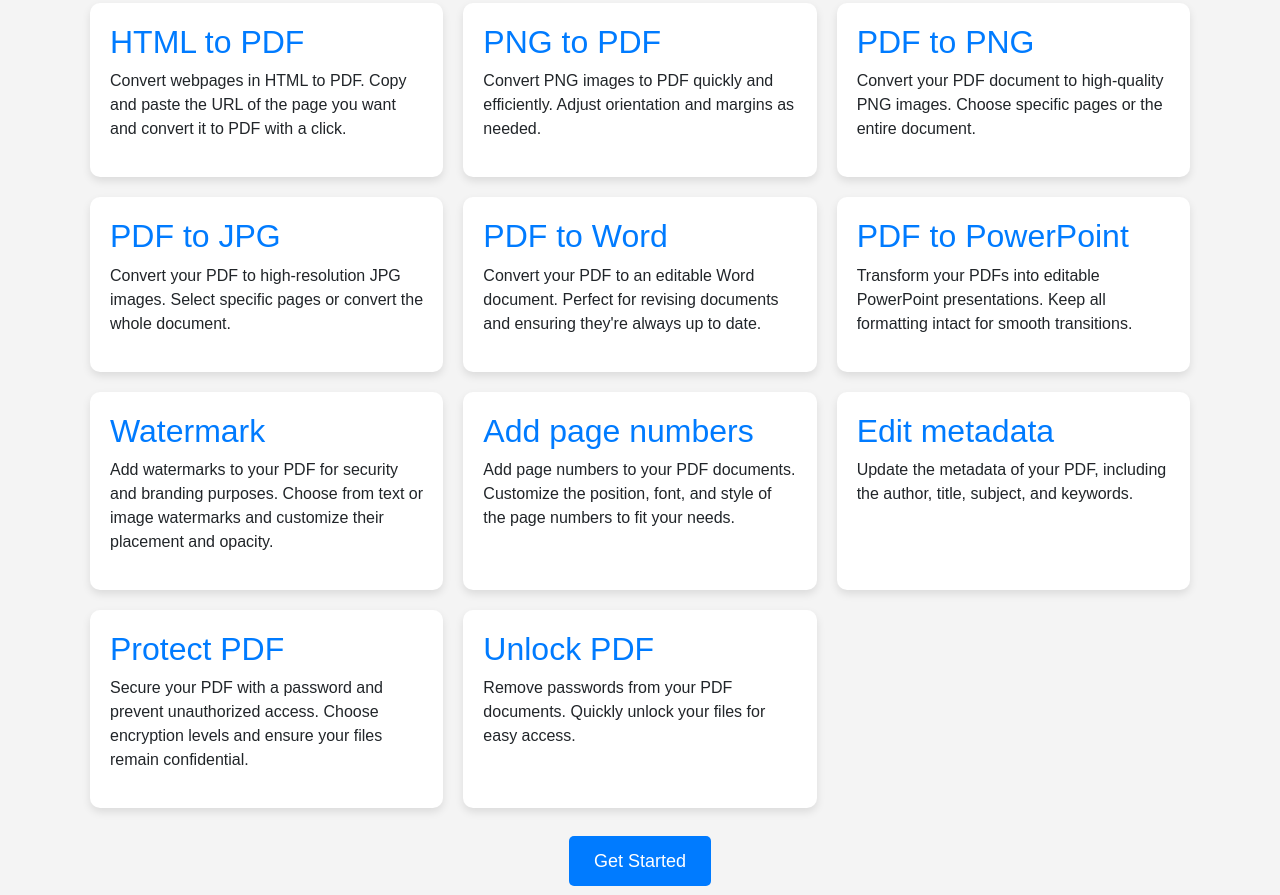
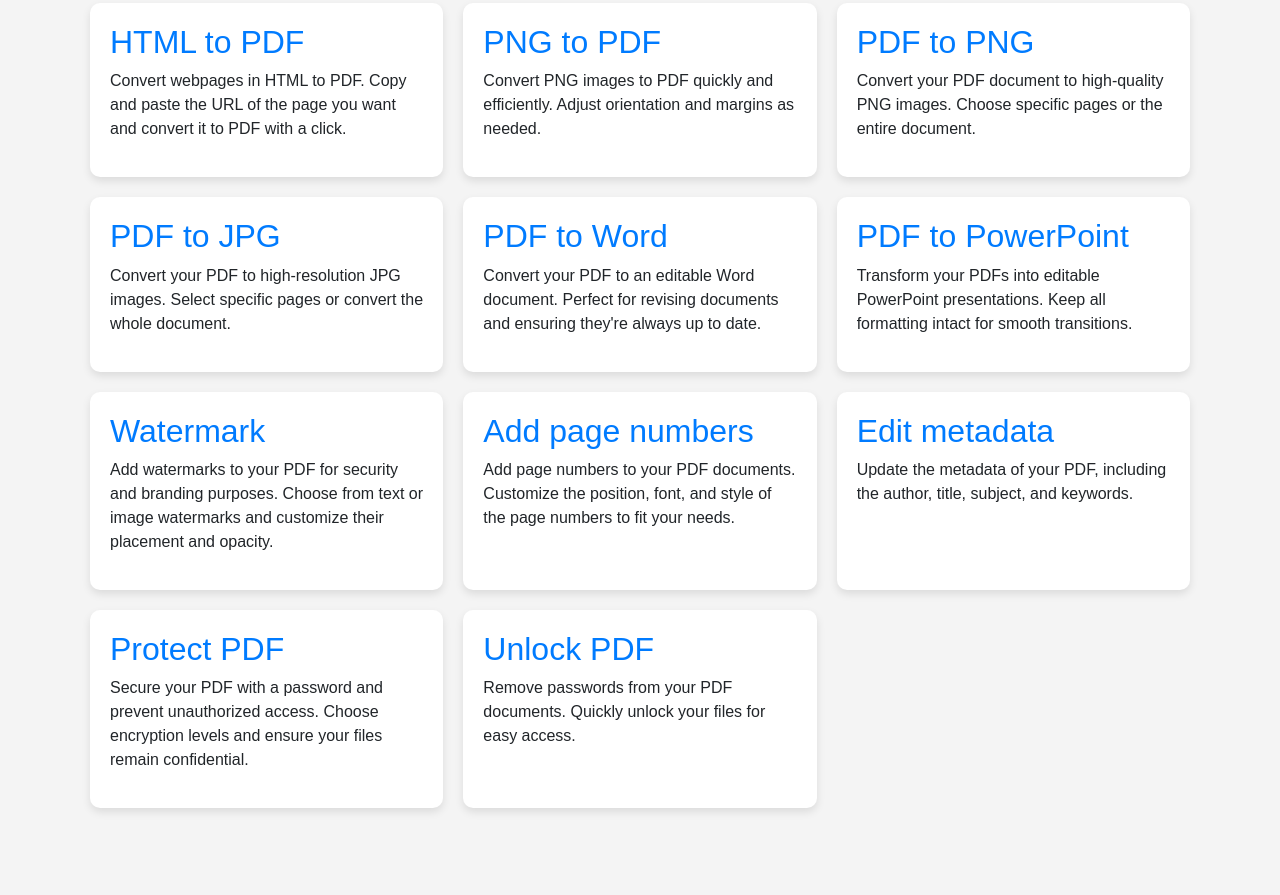
Before and after one commit to monuMohan152/gopdf, a plain HTML site: page index.html in a window 1280 px wide. Shown: the part 660-1555 px from the top of the page. After the commit the page ends 1488 px from the top, so only its background shows below. Drawn offline with nearby package versions, Linux system fonts and the light colour scheme.

Commit message:
Update index.html

```diff
--- a/index.html
+++ b/index.html
@@ -208,9 +208,6 @@
             <p>Remove passwords from your PDF documents. Quickly unlock your files for easy access.</p>
         </div>
     </div>
-    <div class="get-started">
-        <a href="https://pdfedit.xyz/ultimate-pdf-toolkit/get-started">Get Started</a>
-    </div>
     <script>
         function filterTools() {
             var category = document.getElementById("category-filter").value;
```
